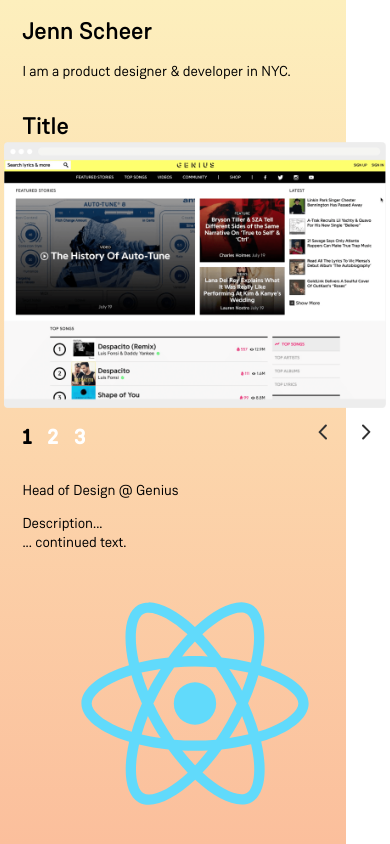
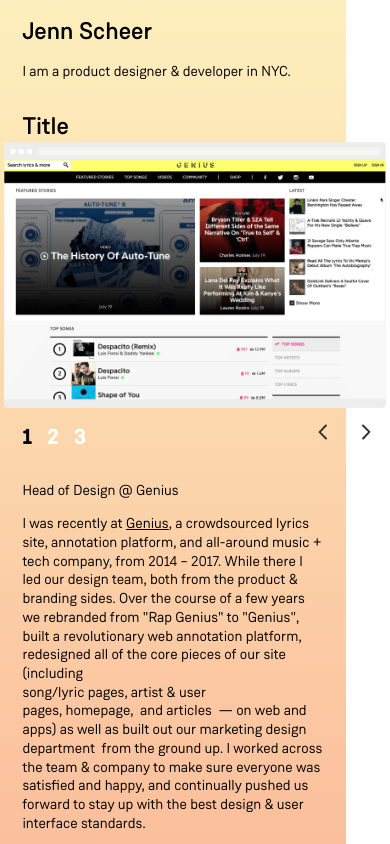
Before and after one commit to singleportrait/portfolio, a React (Create React App) app: page / in a window 390 px wide. Shown: the top 844 px of the page. Built offline with nearby package versions, Linux system fonts and the light colour scheme.

Commit message:
Add initial HTMl and styling for description text & links
- Clean up styling of previous/next section column by moving into its
own unique element
- Fix text width issue on mobile with 100vw vs. 100%
- Add sample description text and an additional slide to prep for real
data

```diff
--- a/src/Section.js
+++ b/src/Section.js
@@ -44,14 +44,20 @@
 export const SectionColumn = styled.div`
   position: relative;
   width: ${props => props.text ? "calc(50% - 2rem)" : "50%"};
-  ${props => props.previousNext && "display: flex;"};
-  ${props => props.previousNext && "justify-content: space-between;"};
 
   ${ifNarrowerThan(columnBreakpoint)} {
-    width: ${props => props.text && !props.previousNext ? `calc(100vw - ${fingerWidth})` : "auto"};
-    ${props => props.previousNext && "justify-content: flex-end;" };
+    width: ${props => props.text ? `calc(100% - ${fingerWidth})` : "auto"};
   }
 `
+
+export const NextPreviousSectionColumn = styled(SectionColumn)`
+  display: flex;
+  justify-content: space-between;
+
+  ${ifNarrowerThan(columnBreakpoint)} {
+    width: auto;
+    justify-content: flex-end;
+`;
 
 export const SectionColumnLastParagraph = styled.p`
   ${ifNarrowerThan(columnBreakpoint)} {
--- a/src/Slideshow.js
+++ b/src/Slideshow.js
@@ -7,19 +7,24 @@
 import {
   Section, SectionColumn,
   SectionColumnLastParagraph, SectionColumnFirstParagraph,
+  NextPreviousSectionColumn,
 } from './Section';
 
 import {
   columnBreakpoint, slideshowBreakpoint,
   smallScreenMargins,
   maxImageWidth, mediumScreenImageWidth, smallScreenImageWidth,
-  primaryColor, fingerWidth,
+  primaryColor, linkColor, fingerWidth,
 } from './Styles';
 
 class Slideshow extends Component {
 
   goToSlide = (i) => {
     console.log("Going to slide", i);
+  }
+
+  goToSlideByName = (name) => {
+    console.log("Going to slide", name);
   }
 
   goToPreviousSlide() {
@@ -38,6 +43,46 @@
       );
     }
 
+    const geniusFirstColumn = () => {
+      return (
+        <React.Fragment>
+          I was recently at&nbsp;
+          <ExternalLink href="http://genius.com/">Genius</ExternalLink>
+          , a crowdsourced lyrics site, annotation platform, and all-around music + tech company, from 2014 &ndash; 2017. While there I led our design team, both from the product &amp; branding sides. Over the course of a few years we rebranded from "Rap Genius" to "Genius", built a revolutionary&nbsp;
+          <TextLink
+            onClick={() => this.goToSlideByName('genius-web-annotator')}
+            selected
+          >web annotation platform</TextLink>,
+          redesigned all of the core pieces of our site (including
+        </React.Fragment>
+      );
+    }
+
+    const geniusSecondColumn = () => {
+      return (
+        <React.Fragment>
+          <TextLink
+            onClick={() => this.goToSlideByName('genius-song-after')}
+          >song/lyric pages</TextLink>,&nbsp;
+          <TextLink
+            onClick={() => this.goToSlideByName('genius-artist-after')}
+          >artist &amp; user pages</TextLink>,&nbsp;
+          <TextLink
+            onClick={() => this.goToSlideByName('genius-homepage-after')}
+          >homepage</TextLink>,&nbsp;
+          and&nbsp;
+          <TextLink
+            onClick={() => this.goToSlideByName('genius-article-after')}
+          >articles</TextLink>&nbsp;
+          &mdash; on web and apps) as well as built out our&nbsp;
+          <TextLink
+            onClick={() => this.goToSlideByName('genius-marketing')}
+          >marketing design department</TextLink>&nbsp;
+          from the ground up. I worked across the team &amp; company to make sure everyone was satisfied and happy, and continually pushed us forward to stay up with the best design &amp; user interface standards.
+        </React.Fragment>
+      );
+    }
+
     return (
       <React.Fragment>
         <Section header>
@@ -46,6 +91,9 @@
 
         <Section slideshow>
           <Slides>
+            <Slide>
+              <SlideImage src={geniusImage} alt="Here is some alt text." />
+            </Slide>
             <Slide>
               <SlideImage src={geniusImage} alt="Here is some alt text." />
             </Slide>
@@ -63,7 +111,7 @@
               )}
             </SlideList>
           </SectionColumn>
-          <SectionColumn text previousNext>
+          <NextPreviousSectionColumn text>
             <PreviousButton onClick={this.goToPreviousSlide}>
               <span>Previous</span>
               { renderArrowSVG(true) }
@@ -72,14 +120,14 @@
               <span>Next</span>
               { renderArrowSVG() }
             </NextButton>
-          </SectionColumn>
+          </NextPreviousSectionColumn>
         </Section>
 
         <Section text>
           <SectionColumn text>
             <p>Head of Design @ Genius</p>
             <SectionColumnLastParagraph>
-              Description...
+              { geniusFirstColumn() }
             </SectionColumnLastParagraph>
           </SectionColumn>
           <SectionColumn text>
@@ -87,7 +135,7 @@
               <p>&nbsp;</p>
             </MediaQuery>
             <SectionColumnFirstParagraph>
-              ... continued text.
+              { geniusSecondColumn() }
             </SectionColumnFirstParagraph>
           </SectionColumn>
         </Section>
@@ -224,4 +272,19 @@
   }
 `;
 
+const TextLink = styled.span`
+  pointer-events: none;
+
+  @media screen and (min-width: ${columnBreakpoint}) {
+    text-decoration: underline;
+    pointer-events: all;
+    cursor: ${props => props.selected ? "default" : "pointer"};
+    ${props => props.selected && `color: ${linkColor}`};
+  }
+`;
+
+const ExternalLink = styled.a`
+  white-space: nowrap;
+`;
+
 export default Slideshow;
--- a/src/Styles.js
+++ b/src/Styles.js
@@ -13,7 +13,7 @@
 export const smallScreenSlideshowMargins = `calc((100vw - ${smallScreenImageWidth}) / 2)`;
 
 export const primaryColor = "#fbc4a0";
-export const link_color = "#d04d00";
+export const linkColor = "#d04d00";
 
 export const gradientStartColor = "#fdefbd";
 export const gradientEndColor = "#fbbf9c";
```
